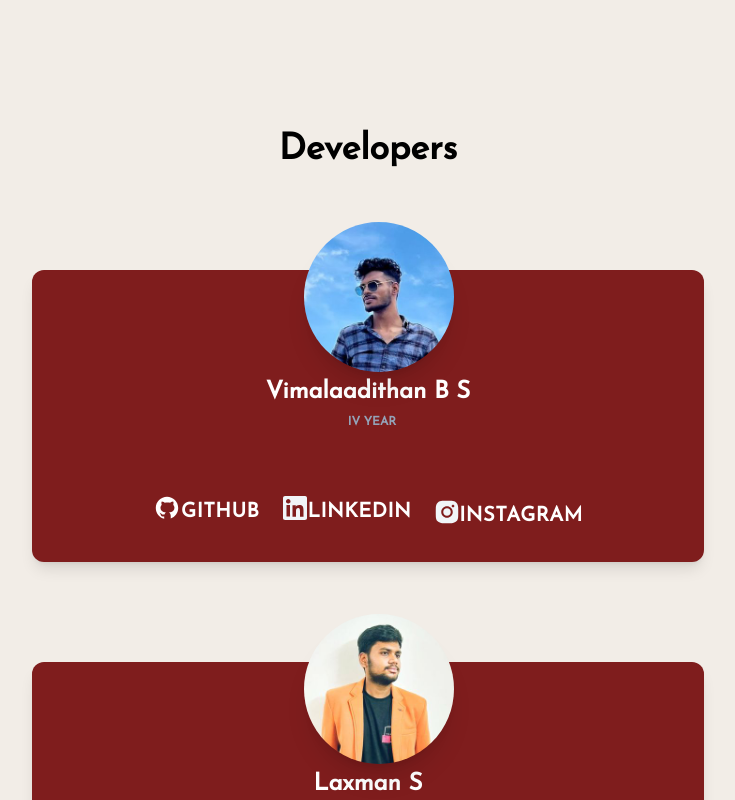
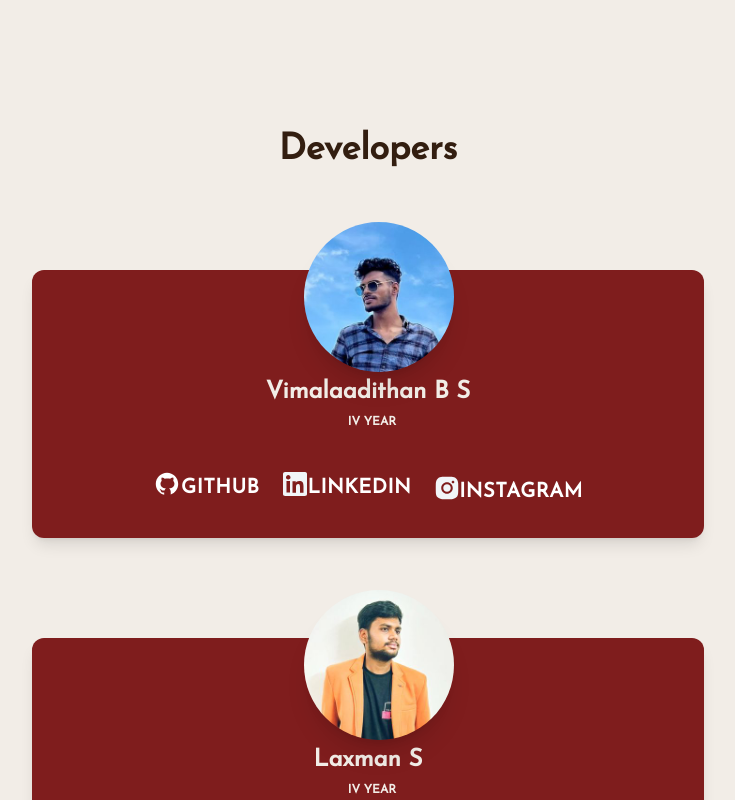
Before and after one commit to VimalanS369/rejouir-24-fe, a Next.js app: page /about in a window 1280 px wide. Shown: the part 2680-3480 px from the top of the page, without its empty margins (272-1007 px from the left). Built offline with nearby package versions, Linux system fonts and the light colour scheme; a web font is replaced by a local one.

Commit message:
Updated About page

```diff
--- a/app/about/page.js
+++ b/app/about/page.js
@@ -12,31 +12,25 @@ const developers = [
     name: 'Vimalaadithan B S',
     image: 'vimal.jpg',
     year: 'IV Year',
-    // role: 'Secretary',
     link1: 'https://github.com/vimal-11',
     link2: 'https://www.linkedin.com/in/vimal11/',
     link3: 'https://www.instagram.com/_vimal._11/',
-    bio: `It is a long established fact that a reader will be distracted by the readable content of a page when looking at its layout. The point of using Lorem Ipsum is that it has a more-or-less normal distribution of letters, as opposed to using 'Content here, content here', making it look like readable English. Many desktop publishing packages and web page editors now use Lorem Ipsum as their default model text, and a search for 'lorem ipsum' will uncover many web sites still in their infancy. Various versions have evolved over the years, sometimes by accident, sometimes on purpose (injected humour and the like).`,
   },
   {
     name: 'Laxman S',
     image: 'laxman.jpg',
     year: 'IV Year',
-    // role: 'Treasurer',
     link1: 'https://github.com/laxx1612/',
     link2: 'https://www.linkedin.com/in/laxman-s-326555230/',
     link3: 'https://www.instagram.com/_._laxx/',
-    bio: `Another developer's bio goes here...`,
   },
   {
     name: 'Vimalan S',
     image: 'vimalan.jpg',
     year: 'IV Year',
-    role: '',
     link1: 'https://github.com/VimalanS369',
     link2: 'https://www.linkedin.com/in/vimalan-s-6125861b1/',
     link3: 'https://www.instagram.com/vimalan_pdy/',
-    bio: `Another developer's bio goes here...`,
   },
 ];
 
@@ -133,7 +127,7 @@ const Page = () => (
           </div>
 
         </div>
-        <h2 className="text-4xl font-semibold text-center text-black my-8 mb-16 sm:text-4xl">Developers</h2>
+        <h2 className="text-4xl font-semibold text-center text-secondary-white my-8 mb-16 sm:text-4xl">Developers</h2>
         <div className="gradient-02 z-0 " />
         {developers.map(developer => (
 
@@ -149,13 +143,11 @@ const Page = () => (
                 </div>
                 <div className="w-full text-center mt-20">
                   <div className="text-center mt-2">
-                    <h3 className="text-2xl text-white font-bold leading-normal mb-1">{developer.name}</h3>
-                    <div className="text-xs mt-0 mb-2 text-slate-400 font-bold uppercase">
-                      <i className="fas fa-map-marker-alt mr-2 text-white opacity-75"></i>{developer.year}
+                    <h3 className="text-2xl text-primary-black font-bold leading-normal mb-1">{developer.name}</h3>
+                    <div className="text-xs mt-0 mb-2 text-primary-black font-bold uppercase">
+                      <i className=" mr-2 text-white opacity-75"></i>{developer.year}
                     </div>
-                    <div className="text-xs mt-0 mb-2 text-slate-400 font-bold uppercase">
-                      <i className="mr-2 text-white opacity-75"></i>{developer.role}
-                    </div>
+
                   </div>
                   <div className="flex flex-col items-center justify-center lg:flex-row lg:pt-4 pt-4 md:pt-8 pb-0 font-sm">
                     <div className="p-3 text-center flex justify-center items-center mb-2">
```
Also changed, not shown: public/vimalan.jpg.
